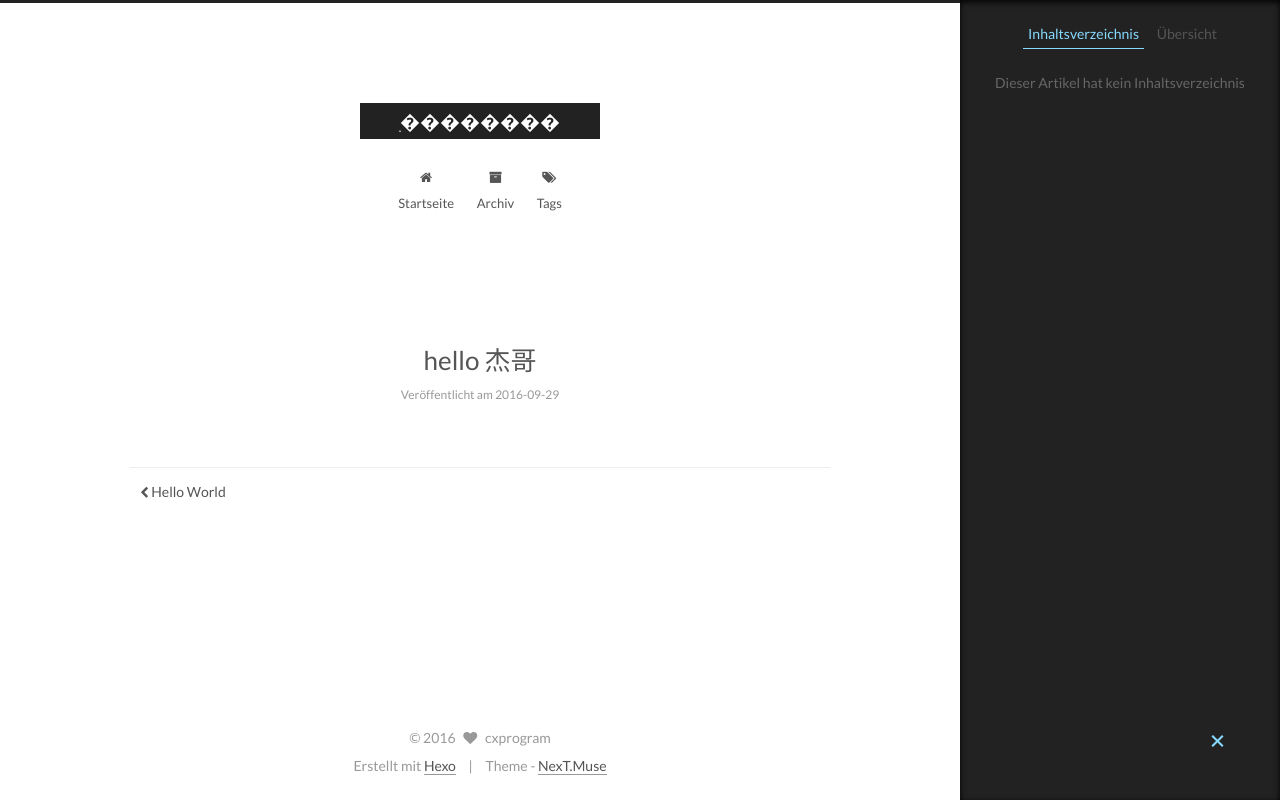
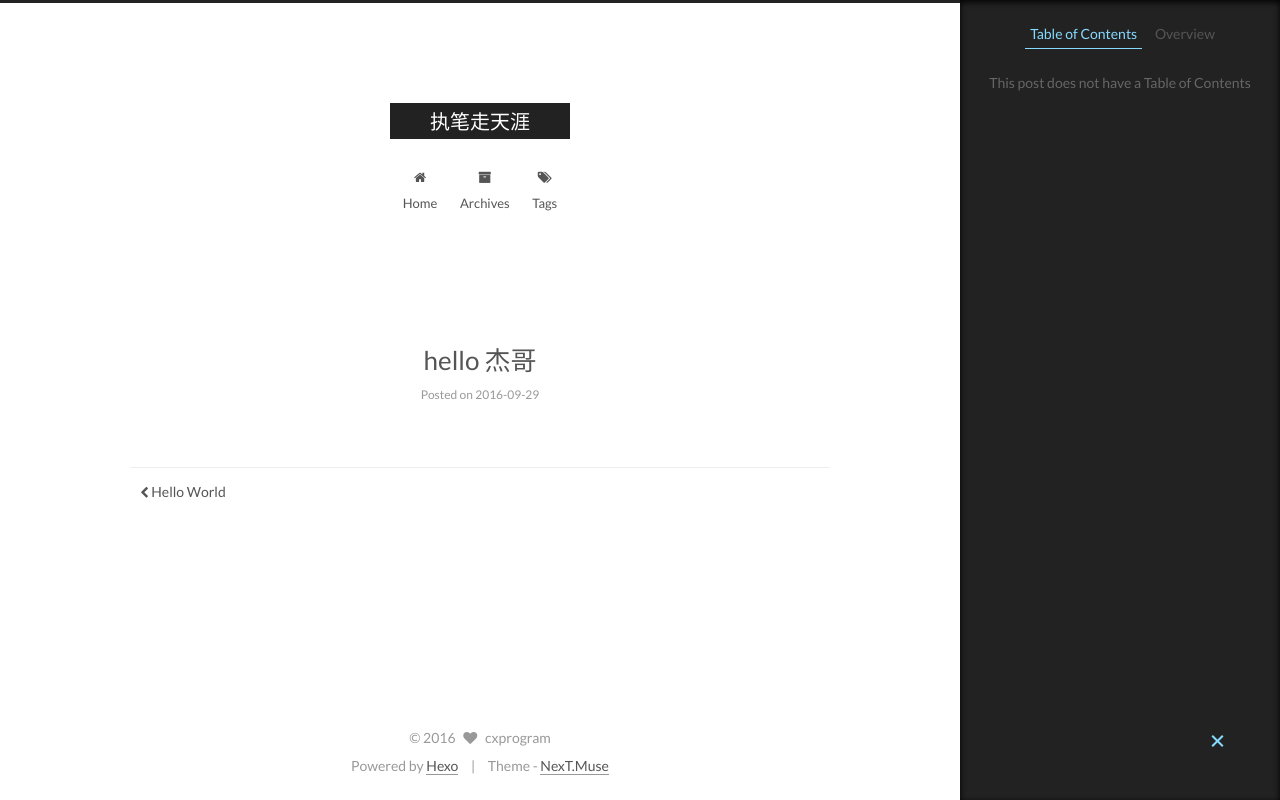
Before and after one commit to cxprograme/cxprograme.github.io, a plain HTML site: page 2016/09/29/hello-杰哥/index.html in a window 1280 px wide. Both pictures are taken after a click on the element 1217 px from the left and 742 px from the top of the page. Drawn offline with Linux system fonts and the light colour scheme.

Commit message:
Site updated: 2016-09-29 22:27:49

```diff
--- a/2016/09/29/hello-杰哥/index.html
+++ b/2016/09/29/hello-杰哥/index.html
@@ -87,7 +87,7 @@
 <meta property="og:type" content="article">
 <meta property="og:title" content="hello 杰哥">
 <meta property="og:url" content="http://yoursite.com/2016/09/29/hello-杰哥/index.html">
-<meta property="og:site_name" content="ִ��������">
+<meta property="og:site_name" content="执笔走天涯">
 <meta property="og:updated_time" content="2016-09-29T12:53:44.482Z">
 <meta name="twitter:card" content="summary">
 <meta name="twitter:title" content="hello 杰哥">
@@ -113,7 +113,7 @@
 
   <link rel="canonical" href="http://yoursite.com/2016/09/29/hello-杰哥/"/>
 
-  <title> hello 杰哥 | ִ�������� </title>
+  <title> hello 杰哥 | 执笔走天涯 </title>
 </head>
 
 <body itemscope itemtype="http://schema.org/WebPage" lang="">
@@ -144,7 +144,7 @@
   <div class="custom-logo-site-title">
     <a href="/"  class="brand" rel="start">
       <span class="logo-line-before"><i></i></span>
-      <span class="site-title">ִ��������</span>
+      <span class="site-title">执笔走天涯</span>
       <span class="logo-line-after"><i></i></span>
     </a>
   </div>
@@ -171,7 +171,7 @@
 
               <i class="menu-item-icon fa fa-fw fa-home"></i> <br />
 
-            Startseite
+            Home
           </a>
         </li>
 
@@ -181,7 +181,7 @@
 
               <i class="menu-item-icon fa fa-fw fa-archive"></i> <br />
 
-            Archiv
+            Archives
           </a>
         </li>
 
@@ -244,7 +244,7 @@
             <span class="post-meta-item-icon">
               <i class="fa fa-calendar-o"></i>
             </span>
-            <span class="post-meta-item-text">Veröffentlicht am</span>
+            <span class="post-meta-item-text">Posted on</span>
             <time itemprop="dateCreated" datetime="2016-09-29T20:53:44+08:00" content="2016-09-29">
               2016-09-29
             </time>
@@ -353,10 +353,10 @@
 
         <ul class="sidebar-nav motion-element">
           <li class="sidebar-nav-toc sidebar-nav-active" data-target="post-toc-wrap" >
-            Inhaltsverzeichnis
+            Table of Contents
           </li>
           <li class="sidebar-nav-overview" data-target="site-overview">
-            Übersicht
+            Overview
           </li>
         </ul>
 
@@ -373,7 +373,7 @@
           <div class="site-state-item site-state-posts">
             <a href="/archives">
               <span class="site-state-item-count">2</span>
-              <span class="site-state-item-name">Artikel</span>
+              <span class="site-state-item-name">posts</span>
             </a>
           </div>
 
@@ -404,7 +404,7 @@
 
 
 
-              <p class="post-toc-empty">Dieser Artikel hat kein Inhaltsverzeichnis</p>
+              <p class="post-toc-empty">This post does not have a Table of Contents</p>
 
           </div>
         </section>
@@ -431,7 +431,7 @@
 </div>
 
 <div class="powered-by">
-  Erstellt mit  <a class="theme-link" href="https://hexo.io">Hexo</a>
+  Powered by <a class="theme-link" href="https://hexo.io">Hexo</a>
 </div>
 
 <div class="theme-info">
--- a/css/main.css
+++ b/css/main.css
@@ -1548,7 +1548,7 @@ pre .javascript .function {
   width: 4px;
   height: 4px;
   border-radius: 50%;
-  background: #b947bf;
+  background: #ffd047;
 }
 .links-of-blogroll {
   font-size: 13px;
```
Also changed, not shown: 2016/09/29/hello-world/index.html (+10 -10 lines), archives/2016/09/index.html (+10 -10 lines), archives/2016/index.html (+10 -10 lines), archives/index.html (+10 -10 lines), index.html (+11 -11 lines).
